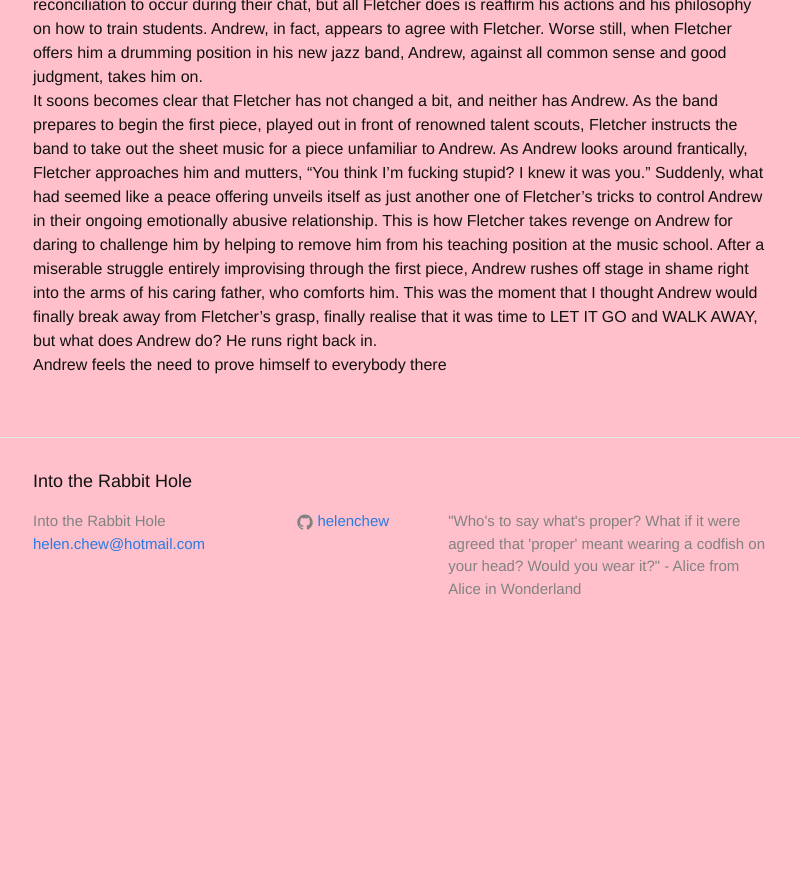
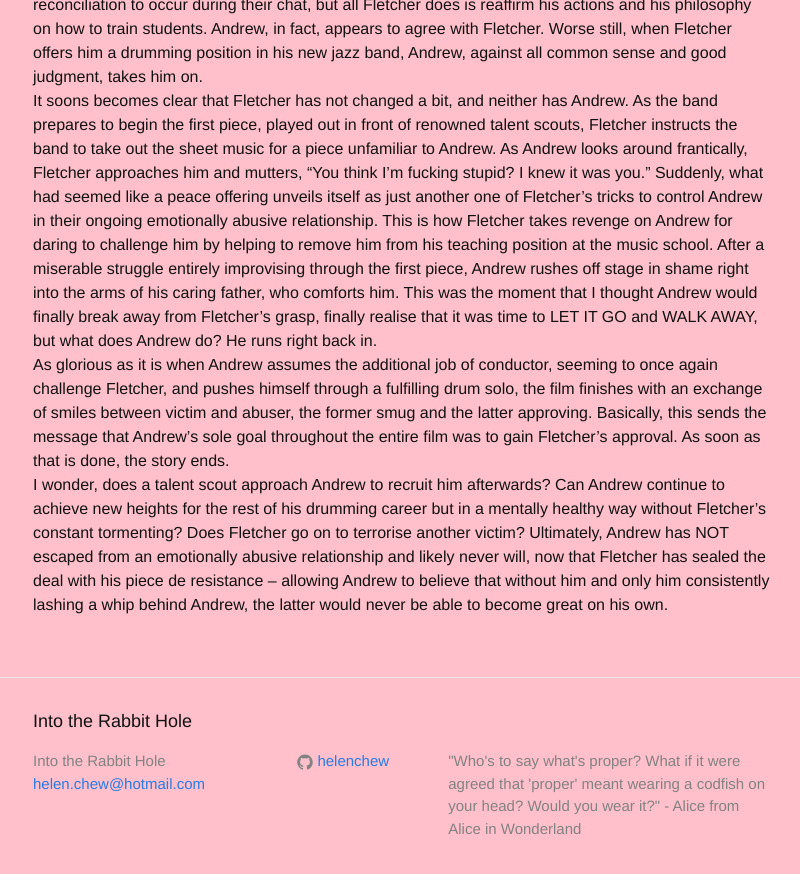
Before and after one commit to helenchew/helenchew.github.io, a Jekyll site: the page built from _posts/2015-05-11-why-whiplash-scared-me.markdown, in a window 1280 px wide and 900 px high, scrolled down 2225 px. Shown: the top 874 px of the window, without its empty margins (237-1037 px from the left). Built offline with Jekyll 4.4.1, drawn with Linux system fonts in a browser that asks for light colours; before the commit the page ends 2885 px from its top, so only the background shows below that.

Commit message:
Whiplash 3

```diff
--- a/_posts/2015-05-11-why-whiplash-scared-me.markdown
+++ b/_posts/2015-05-11-why-whiplash-scared-me.markdown
@@ -19,4 +19,5 @@ But if Fletcher was truly concerned about Andrew's wellbeing, he failed to show
 Another note about the car accident is that it is unquestionable evidence of what happens to the victim as the abuser garners more and more control over him. Being in an abusive relationship requires a lot of the victim's time and energy. The abuser needs to almost brainwash the victim into a narrow line of thought so that every conscious experience of the victim only runs within the confines dictated by the abuser. Notice how Andrew has no friends and feels no remorse over breaking it off with the girl he was dating if it meant he could then devote all his time to drumming. He doesn't do any other activities. He is wholly obsessed with drumming, and more specifically, drumming until Fletcher finally expresses approval. This one-track mentality hits a peak when Andrew rushes back to the rental car to retrieve his sticks, and, on his way back to the performance venue, is hit by a truck. With drumming dominating his mind, Andrew completely disregards his injuries after crawling out of the flipped over car and dashes in the direction of the venue to the objections of the truck driver, who seems highly distressed over Andrew's unusual ignorance of his injuries. <br>
 Even after being expelled from the music school for attacking Fletcher, Andrew is pulled back into Fletcher's schemes. It turns out that Fletcher had had another victim previously -- a student named Sean who developed anxiety and depression as a consequence of Fletcher's treatment toward him, driving him to commit suicide. Sean's parents took legal action against Fletcher, and their lawyer convinces Andrew to testify against Fletcher, resulting in Fletcher's discharge from his position. After such a traumatic experience, you would expect Andrew to cut any trace of Fletcher out from hereon out, but as he is strolling the streets one day, he catches sight of Fletcher's name advertised on a bar's program board. Intrigued, Andrew goes in to watch Fletcher perform and is just about to leave when the song ends, but Fletcher spots him and invites him for a drink. Personally, I expected some form of reconciliation to occur during their chat, but all Fletcher does is reaffirm his actions and his philosophy on how to train students. Andrew, in fact, appears to agree with Fletcher. Worse still, when Fletcher offers him a drumming position in his new jazz band, Andrew, against all common sense and good judgment, takes him on. <br>
 It soons becomes clear that Fletcher has not changed a bit, and neither has Andrew. As the band prepares to begin the first piece, played out in front of renowned talent scouts, Fletcher instructs the band to take out the sheet music for a piece unfamiliar to Andrew. As Andrew looks around frantically, Fletcher approaches him and mutters, "You think I'm fucking stupid? I knew it was you." Suddenly, what had seemed like a peace offering unveils itself as just another one of Fletcher's tricks to control Andrew in their ongoing emotionally abusive relationship. This is how Fletcher takes revenge on Andrew for daring to challenge him by helping to remove him from his teaching position at the music school. After a miserable struggle entirely improvising through the first piece, Andrew rushes off stage in shame right into the arms of his caring father, who comforts him. This was the moment that I thought Andrew would finally break away from Fletcher's grasp, finally realise that it was time to LET IT GO and WALK AWAY, but what does Andrew do? He runs right back in. <br>
-Andrew feels the need to prove himself to everybody there
+As glorious as it is when Andrew assumes the additional job of conductor, seeming to once again challenge Fletcher, and pushes himself through a fulfilling drum solo, the film finishes with an exchange of smiles between victim and abuser, the former smug and the latter approving. Basically, this sends the message that Andrew's sole goal throughout the entire film was to gain Fletcher's approval. As soon as that is done, the story ends. <br>
+I wonder, does a talent scout approach Andrew to recruit him afterwards? Can Andrew continue to achieve new heights for the rest of his drumming career but in a mentally healthy way without Fletcher's constant tormenting? Does Fletcher go on to terrorise another victim? Ultimately, Andrew has NOT escaped from an emotionally abusive relationship and likely never will, now that Fletcher has sealed the deal with his piece de resistance -- allowing Andrew to believe that without him and only him consistently lashing a whip behind Andrew, the latter would never be able to become great on his own.
```
